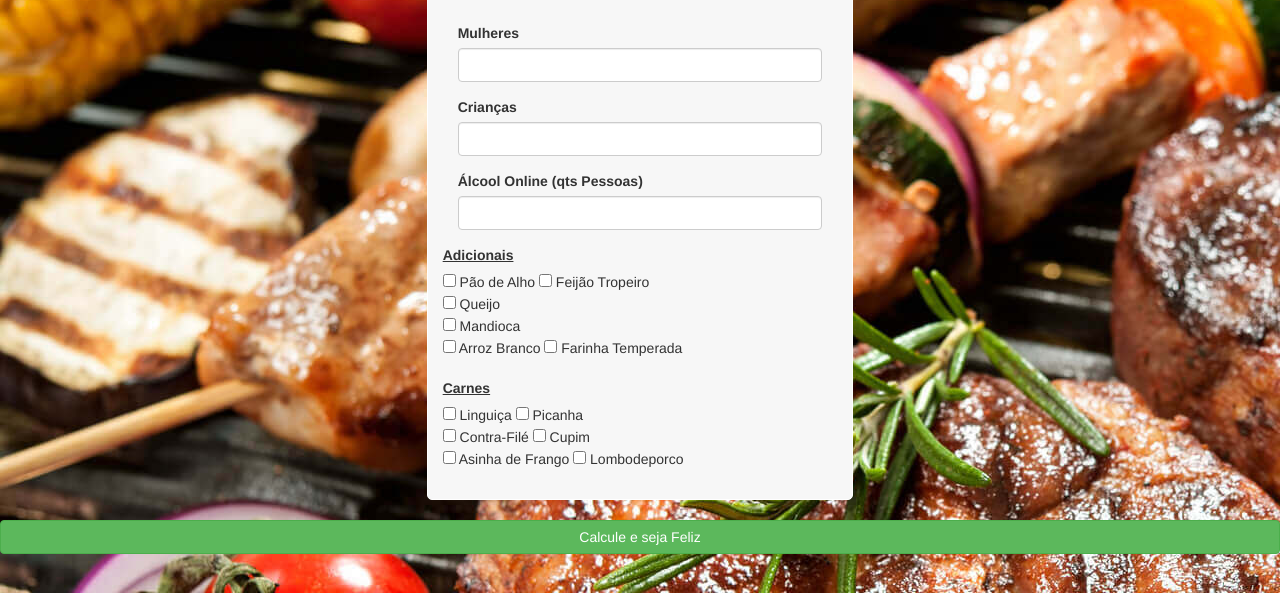
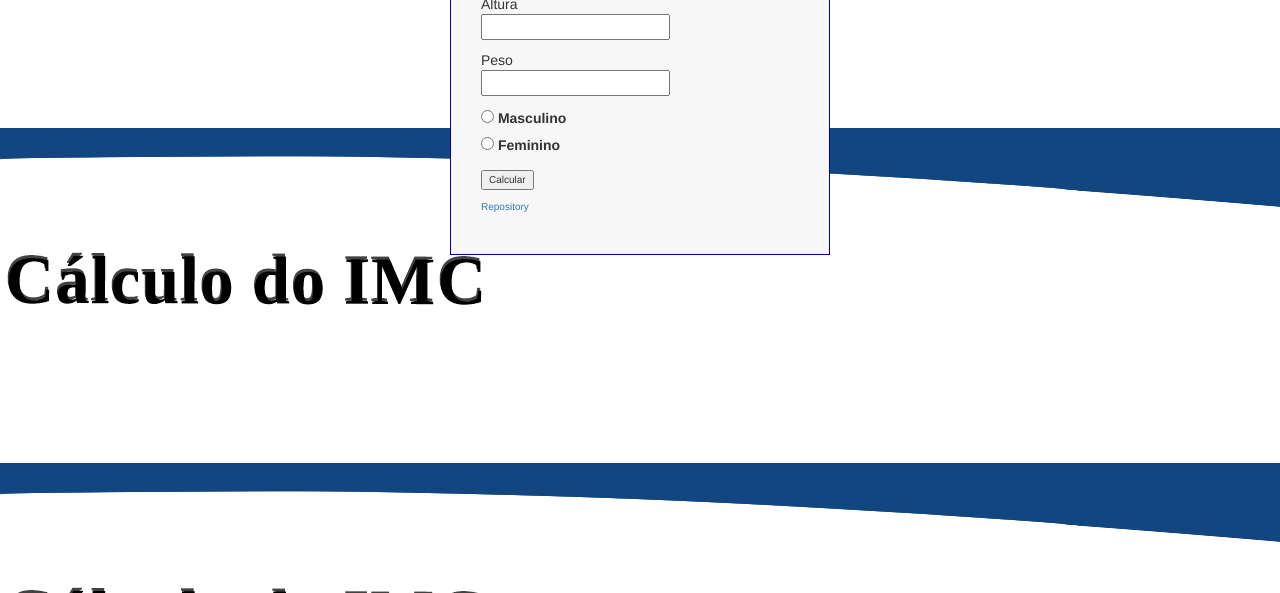
Before and after one commit to RangelMarques/Calculadora-de-Churrasco, a plain HTML site: page index.html in a window 1280 px wide. Shown: the part 207-800 px from the top of the page. Drawn offline with nearby package versions, Linux system fonts and the light colour scheme.

Commit message:
Initial commit

```diff
--- a/index.html
+++ b/index.html
@@ -1,106 +1,83 @@
 <!DOCTYPE html>
 <html lang="pt">
-
   <head>
     <meta charset="utf-8">
     <meta http-equiv="X-UA-Compatible" content="IE=edge">
     <meta name="viewport" content="width=device-width, initial-scale=1">
-  <title>Churrascão do PW</title>
+    <title>Calcule seu IMC</title>
     <link href="bootstrap3/css/bootstrap.min.css" rel="stylesheet">
   </head>
-
-<body background="churrasco.jpg" class="">
+  <body background="barra-azul.png" class="container">
 
     <div class="row-fluid">
       <div class="col-md-4">
       </div>
-    <div class="col-md-4" style="margin-top: 40px; border: 1px rgb(255, 255, 255) solid; border-radius: 5px; padding:30px; background-color: #f7f7f7">
+      <div class="col-md-4" style="margin-top: 100px; border: 1px #00009C solid; border-block-start-color: 5px; padding:30px; background-color: #f7f7f7">
       <div class="row-fluid">
         <div class="col-md-12 text-center">
-          <h1><strong>Churrascão do PW</strong></h1>
+          <h1>Calcule seu IMC</h1>
         </div>
       </div>
-      <div class="row-fluid">
-        <div class="col-md-13">
-          <div class="form-group" style="margin-top: 30px !important;">
-            <label for="PessoasAdultas">Homens</label>
-            <input type="text" class="form-control" id="PessoasAdultas" placeholder="">
-          </div>
+      <script type="text/javascript">
+        function calcula_imc(){
+        var altura = document.imcForm.altura.value;
+        var peso = document.imcForm.peso.value;
 
-          <div class="row-fluid">
-            <div class="col-md-13">
-              <div class="form-group" style="margin-top: 30px !important;">
-                <label for="PessoasAdultas">Mulheres</label>
-                <input type="text" class="form-control" id="PessoasAdultas" placeholder="">
-              </div>
+        var quadrado = (altura * altura);
 
-              <div class="form-group">
-                <label for="Criancas">Crianças</label>
-                <input type="text" class="form-control" id="Criancas" placeholder="">
-              </div>
+        var calculo = (10000*peso/quadrado);
 
-              <div class="form-group">
-                <label for="Criancas">Álcool Online (qts Pessoas)</label>
-                <input type="text" class="form-control" id="Alcool" placeholder="">
-              </div>
+        if(calculo<18.5){
+        alert("Você está magro com esse IMC " + calculo);
+        }
+        else if(calculo>=18.5 && calculo<24.9){
+        alert("Você está normal com esse IMC: " + calculo);
+        }
 
-              <div class="row">
-                <label><u>Adicionais</u></label>
-                <form>
-                  <input type="checkbox" name="paodealho" value="paodealho"> Pão de Alho
-                  <input type="checkbox" name="feijao" value="feijao"> Feijão Tropeiro<br>
-                  <input type="checkbox" name="queijo" value="paes"> Queijo<br>
-                  <input type="checkbox" name="mandioca" value="mandioca"> Mandioca<br>
-                  <input type="checkbox" name="arrozbranco" value="paes"> Arroz Branco
-                  <input type="checkbox" name="farinha temperada" value="farinhatemperada"> Farinha Temperada
-              </div>
-              <br>
-              <div class="row">
-                <label><u>Carnes</u></label>
-                <br>
-                <form>
-                  <input type="checkbox" name="Linguiça" value="Linguiça"> Linguiça
-                  <input type="checkbox" name="Picanha" value="Picanha"> Picanha<br>
-                  <input type="checkbox" name="contrafile" value="contrafile"> Contra-Filé
-                  <input type="checkbox" name="Cupim" value="Cupim"> Cupim<br>
-                  <input type="checkbox" name="AsinhadeFrango" value="AsinhadeFrango"> Asinha de Frango
-                  <input type="checkbox" name="Lombodeporco" value="Lombodeporco"> Lombodeporco
-              </div>
+        else if(calculo>=25 && calculo<29.9) {
+        alert("Você está com sobre-peso com esse IMC: " + calculo);
+        }
+        else if(calculo>=30 && calculo<39.9) {
+        alert("Você está com obesidade com esse IMC: " + calculo);
+        }
+        else if (calculo>40)
+        alert("Você está com obesidade grave com esse IMC: " + calculo);
+        }
+
+        </script>
+
+        <title>Calculadora IMC</title>
+        </head>
+
+        <body>
+
+        <form name="imcForm" id="imcForm" action="#">
+
+        <p>
+        Altura<br />
+        <input type="text" id="altura" name="altura" />
+        </p>
+
+        <p>Peso <br />
+        <input type="text" id="peso" name="peso" />
+        </p>
+
+        <p>
+        <label>
+        <input type="radio" name="sexo" value="op??o" id="sexo_0" />
+        Masculino</label>
+        <br />
+        <label>
+        <input type="radio" name="sexo" value="op??o" id="sexo_1" />
+        Feminino</label>
+        </p> <span style="font-size: x-small;"><a  href="https://github.com/RangelMarques" target=?_blank?></a>
+        <p><input name="Enviar" type="submit" value="Calcular" onclick="calcula_imc()" />
+        <p>
+        <p>
+        <span style="font-size: x-small;"><a  href= "http://www.emagrecerpravaler.com/dieta-dos-pontos-tabela-de-pontos/" target=”_blank”>Repository</a></span></center>
+
+        </p>
         </form>
-              </form>
-            </div>
-          </div>
-        </div>
-      </div>
-    </div>
-    <div class="row">
-      <div class="col-md-12">
-        <button class="btn btn-success" id="calculodoChurras" style="width: 100%; margin-top: 20px;"> Calcule e seja Feliz </button>
-      </div>
-    </div>
-
-  </div>
-  <div class="col-md-4">
-  </div>
-  </div>
-
-  <!-- jQuery (necessary for Bootstrap's JavaScript plugins) -->
-  <script src="https://ajax.googleapis.com/ajax/libs/jquery/1.12.4/jquery.min.js"></script>
-  <!-- Include all compiled plugins (below), or include individual files as needed -->
-  <script src="bootstrap3/js/bootstrap.min.js"></script>
-  <script type="text/javascript">
-
-    $("#calculodoChurras").click(function () {
-      var qtdPessoas = $("#PessoasAdultas").val();
-      var qtsCriancas = $("#Criancas").val();
-      var qtsBebem = $("#Alcool").val();
-
-      //document.write(qtdAdultos);
-
-      var valor = (qtdPessoas * 12) + (qtsCriancas * 7) + (qtsBebem * 25);
-      alert("Total do Churras: " + valor);
-
-    });
 
 
     </script>
```
Also changed, not shown: barra-azul.png (added), churrasco.jpg (deleted), 1 other file. Lines whose indentation alone changed are shown as unchanged.
